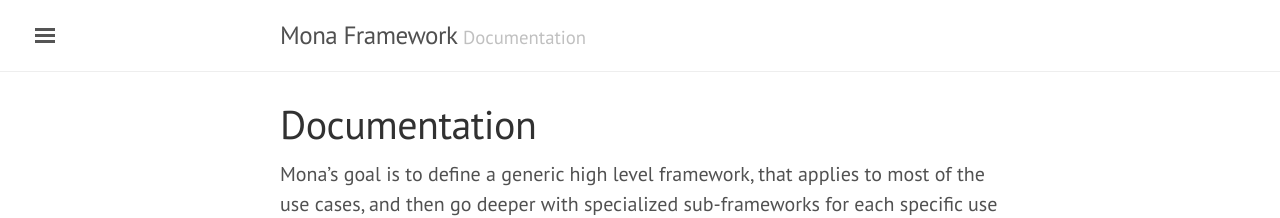
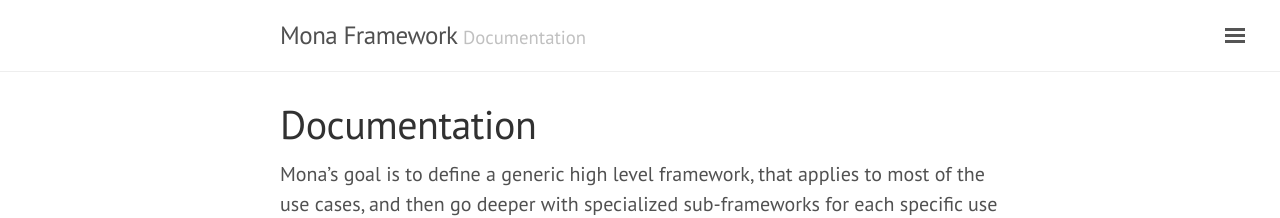
Before and after one commit to Mantismind/Mona, a Jekyll site: the page built from docs/README.md, in a window 1280 px wide. Shown: the top 218 px of the page. Built offline with Jekyll 4.4.1, drawn with Linux system fonts in a browser that asks for light colours; our own code applies the rules of GitHub Pages for plain Markdown files.

Commit message:
Update default.html

```diff
--- a/docs/_layouts/default.html
+++ b/docs/_layouts/default.html
@@ -3,7 +3,7 @@
 
   {% include head.html %}
 
-  <body class="sidebar-overlay">
+  <body class="sidebar-overlay layout-reverse">
 
     {% include sidebar.html %}
 
```
